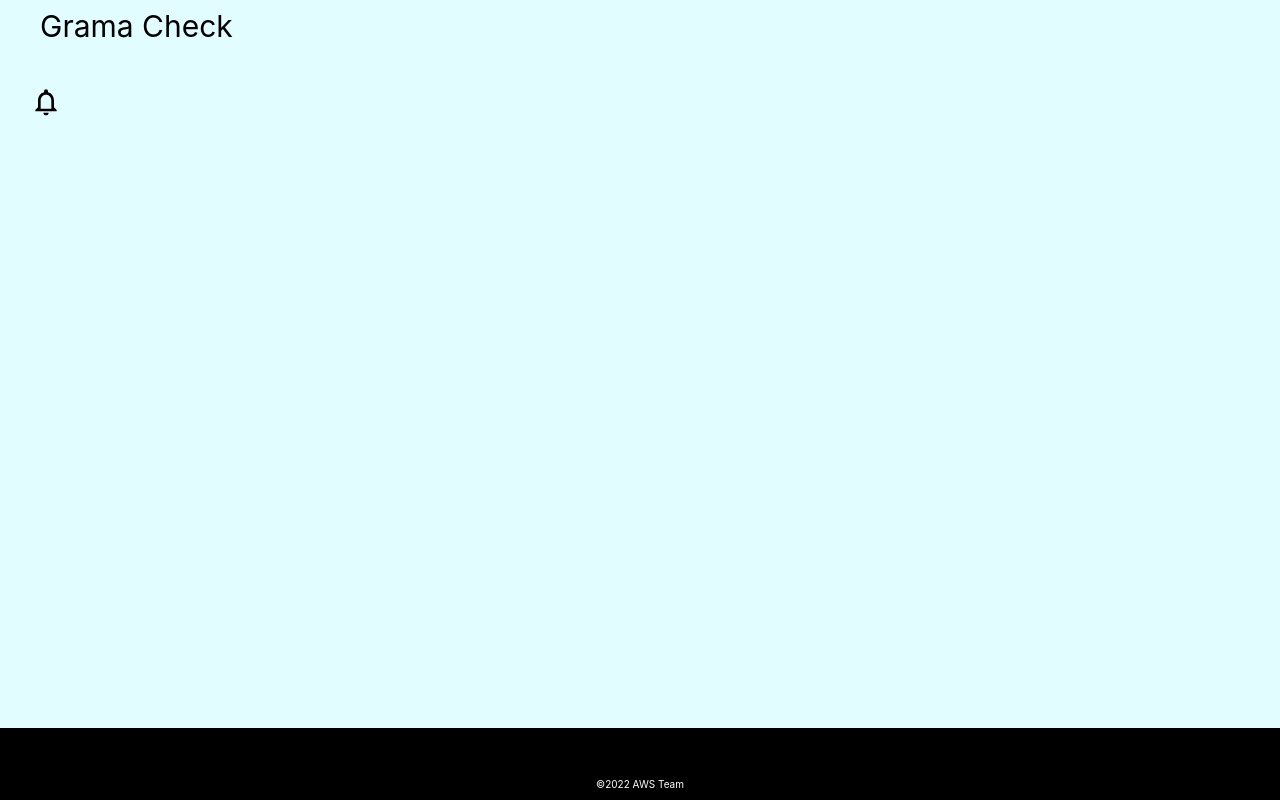
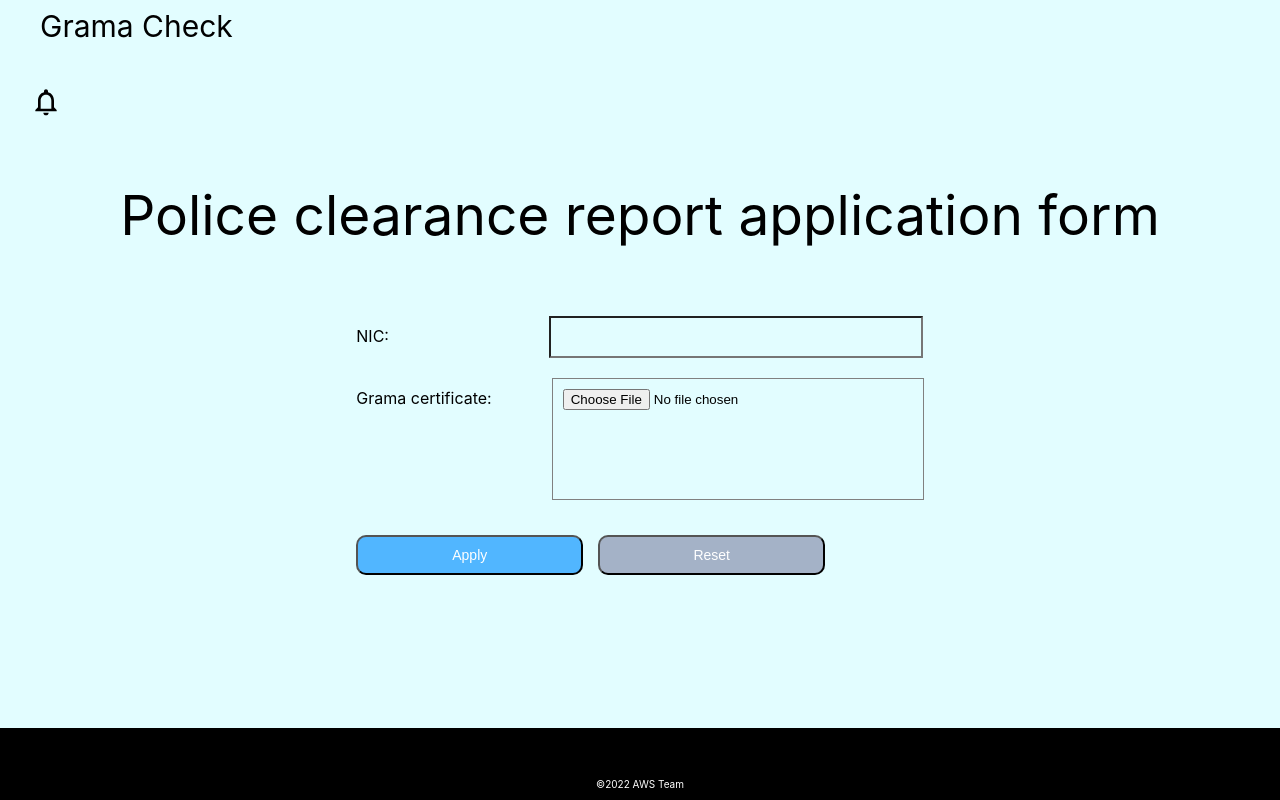
Before and after one commit to Himanshi-V-S/Grama-Check-AWS, a React (Create React App) app: page /applyPoliceReport in a window 1280 px wide. Shown: the top 800 px of the page. Built offline with nearby package versions, Linux system fonts and the light colour scheme.

Commit message:
Applying for police report functionality added.

```diff
--- a/src/App.js
+++ b/src/App.js
@@ -5,6 +5,7 @@ import './App.css';
 import Apply from './pages/Apply';
 import {BrowserRouter as Router, Route, Routes} from 'react-router-dom'
 import Signup from "./pages/Signup"
+import ApplyPoliceReport from "./pages/ApplyPoliceReport"
 import Header from './components/Header';
 import Signin from './pages/Signin';
 
@@ -20,6 +21,7 @@ function App() {
         <Routes>
           <Route path="/" element={<Main />}></Route>
           <Route path="/apply" element={<Apply />}></Route>
+          <Route path="/applyPoliceReport" element={<ApplyPoliceReport />}></Route>
           <Route path="/signup" element={<Signup />}></Route>
           <Route path="/signin" element={<Signin />}></Route>
         </Routes>
--- /dev/null
+++ b/src/css/ApplyPoliceReport.css
@@ -0,0 +1,58 @@
+.formHeading{
+    margin-top: 60px;
+    text-align: center;
+    font-size: 55px;
+}
+
+.formbody{
+    margin-top: 60px;
+    display: flex;
+    justify-content: center;
+    align-items: center;
+}
+
+.nicTxtBox{
+    margin-left: 160px;
+    padding: 10px;
+    width: 350px;
+    font-size: 16px;
+}
+
+.filebox{
+    margin-top: 20px;
+    margin-left: 60px;
+    border: 1px solid grey;
+    width: 350px;
+    height: 100px;
+    text-align: center;
+    padding: 10px;
+}
+
+.btnPanel{
+    margin-top: 20px;
+    width: 100%;
+}
+
+.btn{
+    padding: 10px;
+    font-size: 14px;
+    width: 40%;
+}
+
+.applyBtn{
+    background-color: #51B6FF;
+}
+
+.applyBtn:hover{
+    background-color: #209ffa;
+}
+
+.resetBtn{
+    margin-left: 15px;
+    background-color: #A4B2C7;
+    margin-top: 15px;
+}
+
+.resetBtn:hover{
+    background-color: #768499;
+}
--- a/src/css/Main.css
+++ b/src/css/Main.css
@@ -23,17 +23,26 @@
 
 }
 
-.applybtn{
+.gramabtn{
     background-color: #51B6FF;
 }
 
-.applybtn:hover{
+.gramabtn:hover{
     background-color: #209ffa;
+}
+
+.policebtn{
+    background-color: #0c47ad;
+    margin-top: 15px;
+}
+
+.policebtn:hover{
+    background-color: #216beb;
 }
 
 .statusbtn{
     background-color: #A4B2C7;
-    margin-top: 15px;
+    margin-top: 25px;
 }
 
 .statusbtn:hover{
--- /dev/null
+++ b/src/pages/ApplyPoliceReport.jsx
@@ -0,0 +1,52 @@
+import React from 'react'
+import '../css/ApplyPoliceReport.css'
+
+function Apply() {
+  return (
+    <div>
+        <div className='formHeading'>
+            Police clearance report application form
+        </div>
+
+        <div className='formbody'>
+          <Form/>
+        </div>
+
+    </div>
+  )
+}
+
+class Form extends React.Component {
+  constructor(props) {
+    super(props);
+  }
+
+  render() {
+    return (
+      <form>
+        <label>
+          NIC:
+          <input type="text" className='nicTxtBox'/>
+        </label>
+
+        <br/>
+
+        <label >
+          Grama certificate:
+          <input type="file" className='filebox'/>
+        </label>
+
+        <br/>
+
+        <div className='btnPanel'>
+          {/* Create and add a function when apply btn is clicked  */}
+          <input type="submit" value="Apply" className='applyBtn btn'/>
+          <input type="reset" value="Reset" className='resetBtn btn'/>
+        </div>
+
+        </form>
+    );
+  }
+ }
+
+export default Apply
--- a/src/pages/Main.jsx
+++ b/src/pages/Main.jsx
@@ -7,6 +7,10 @@ function Main() {
 
   const routeToApply = () => {
     navigate('/apply')
+  }
+
+  const routeToPoliceReport = () => {
+    navigate('/applyPoliceReport')
   }
 
   //To show and hide status
@@ -25,7 +29,9 @@ function Main() {
         <Heading/>
 
         <div className='menu'>
-            <button className='applybtn btn' onClick={routeToApply}>Apply for Grama Certificate</button>
+            <button className='gramabtn btn' onClick={routeToApply}>Apply for Grama Certificate</button>
+            <br/>
+            <button className='policebtn btn' onClick={routeToPoliceReport}>Apply for Police Clearance Report</button>
             <br/>
             <button className='statusbtn btn' onClick={showStatus}>Check Status</button>
         </div>
```
Also changed, not shown: 3 other files (tests, documents, lock files or other folders).
